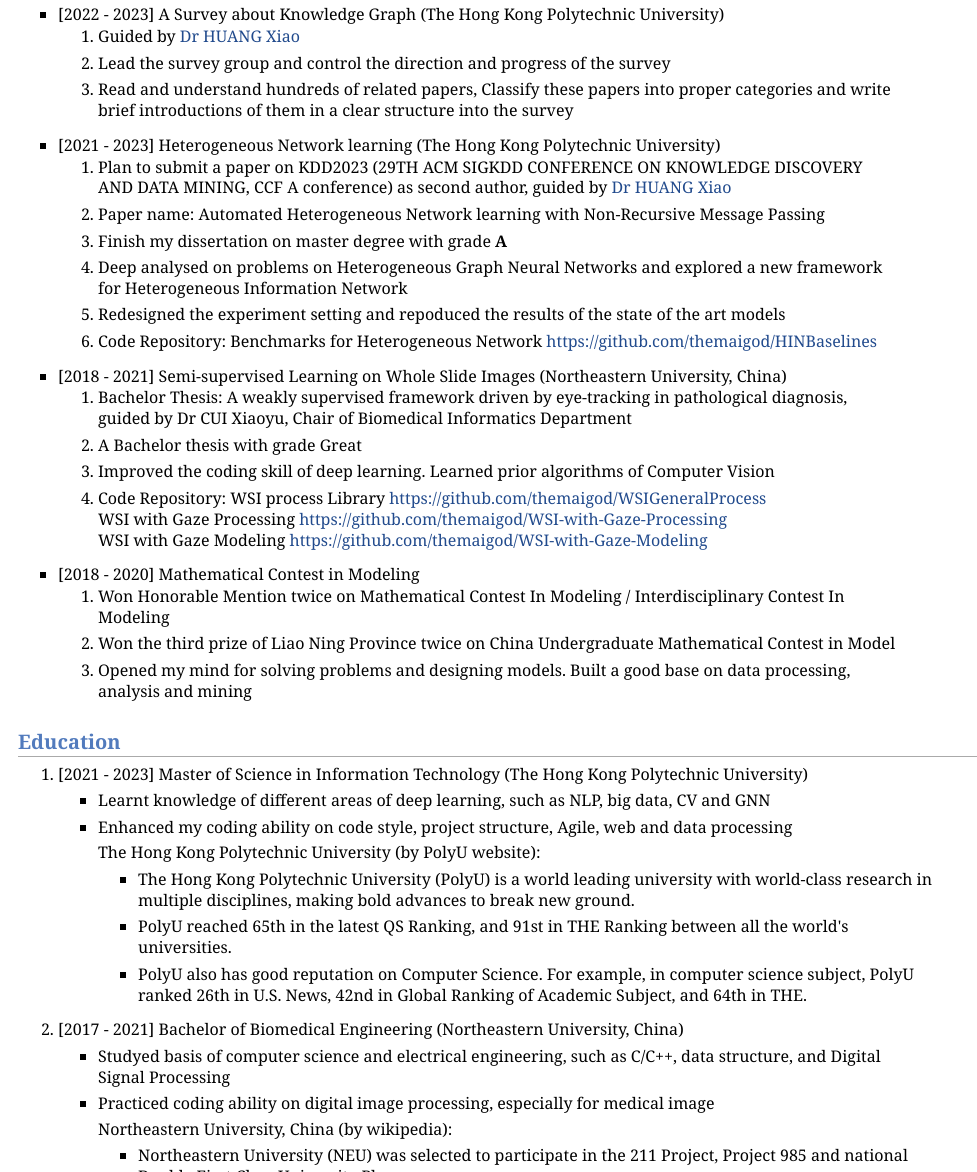
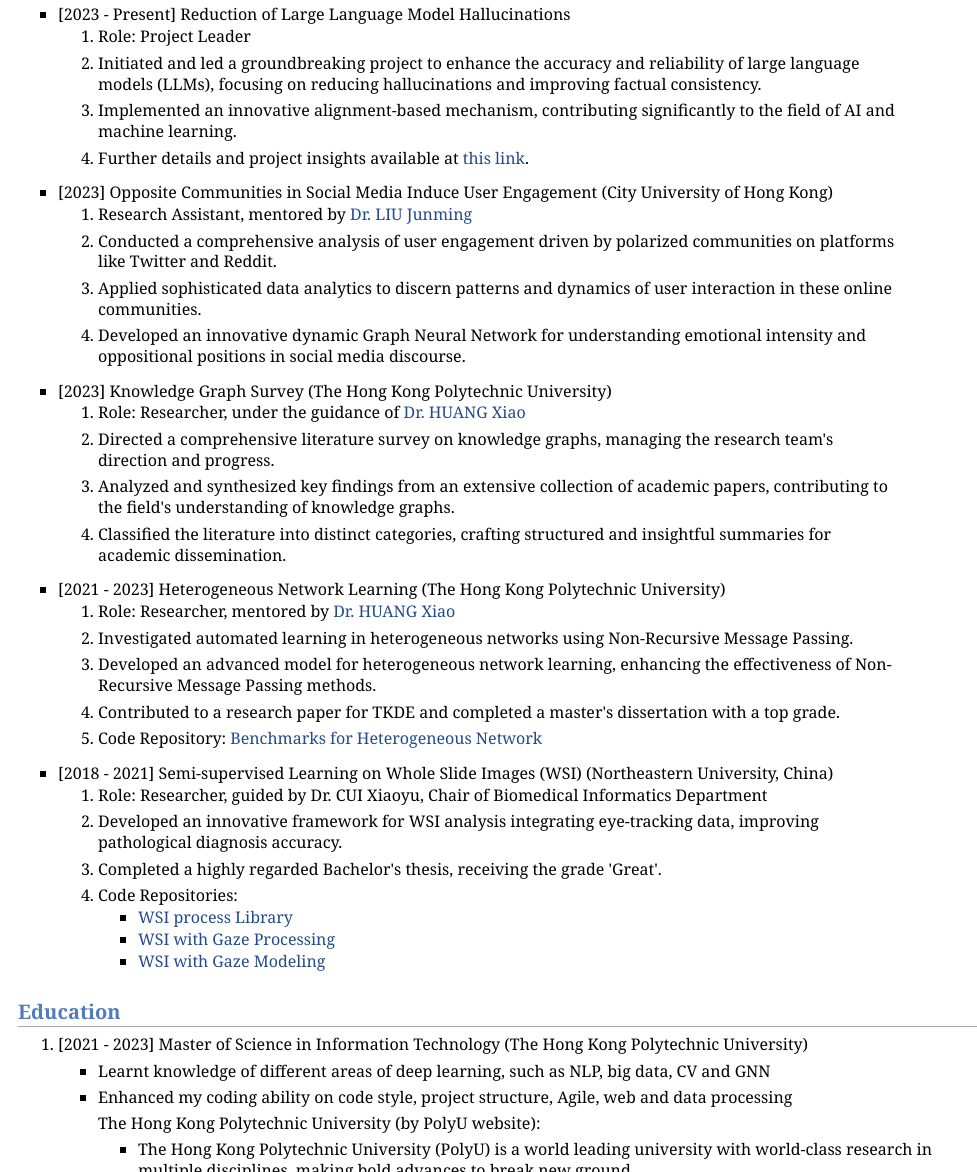
Before and after one commit to themaigod/maiqi.jiang.github.io, a plain HTML site: page index.html in a window 1280 px wide. Shown: the part 480-1652 px from the top of the page, without its empty margins (0-977 px from the left). Drawn offline with Linux system fonts and the light colour scheme.

Commit message:
Update index.html for new experiments

```diff
--- a/index.html
+++ b/index.html
@@ -42,7 +42,7 @@
             <p><a href="JIANG Maiqi CV 17-1-2023.pdf">Check My CV PDF Here</a></p>
 
             <h2>Experience</h2>
-            <ul>
+<!--             <ul>
                  <li><p>[2022 - 2023] A Survey about Knowledge Graph (The Hong Kong Polytechnic University)<br /></p>
                     <ol>
                         <li><p>Guided by <a href="https://www4.comp.polyu.edu.hk/~xiaohuang/">Dr HUANG Xiao</a></p></li>
@@ -75,6 +75,61 @@
                         <li><p>Opened my mind for solving problems and designing models. Built a good base on data processing, analysis and mining</p></li>
                     </ol>
             </ul>
+ -->
+        <ul>
+    <li>
+        <p>[2023 - Present] Reduction of Large Language Model Hallucinations<br /></p>
+        <ol>
+            <li><p>Role: Project Leader</p></li>
+            <li><p>Initiated and led a groundbreaking project to enhance the accuracy and reliability of large language models (LLMs), focusing on reducing hallucinations and improving factual consistency.</p></li>
+            <li><p>Implemented an innovative alignment-based mechanism, contributing significantly to the field of AI and machine learning.</p></li>
+            <li><p>Further details and project insights available at <a href="https://www.overleaf.com/read/vnhrkzvzzwdn#19372">this link</a>.</p></li>
+        </ol>
+    </li>
+    <li>
+        <p>[2023] Opposite Communities in Social Media Induce User Engagement (City University of Hong Kong)<br /></p>
+        <ol>
+            <li><p>Research Assistant, mentored by <a href="http://www.is.cityu.edu.hk/staff/junmiliu/">Dr. LIU Junming</a></p></li>
+            <li><p>Conducted a comprehensive analysis of user engagement driven by polarized communities on platforms like Twitter and Reddit.</p></li>
+            <li><p>Applied sophisticated data analytics to discern patterns and dynamics of user interaction in these online communities.</p></li>
+            <li><p>Developed an innovative dynamic Graph Neural Network for understanding emotional intensity and oppositional positions in social media discourse.</p></li>
+        </ol>
+    </li>
+    <li>
+        <p>[2023] Knowledge Graph Survey (The Hong Kong Polytechnic University)<br /></p>
+        <ol>
+            <li><p>Role: Researcher, under the guidance of <a href="https://www4.comp.polyu.edu.hk/~xiaohuang/">Dr. HUANG Xiao</a></p></li>
+            <li><p>Directed a comprehensive literature survey on knowledge graphs, managing the research team's direction and progress.</p></li>
+            <li><p>Analyzed and synthesized key findings from an extensive collection of academic papers, contributing to the field's understanding of knowledge graphs.</p></li>
+            <li><p>Classified the literature into distinct categories, crafting structured and insightful summaries for academic dissemination.</p></li>
+        </ol>
+    </li>
+    <li>
+        <p>[2021 - 2023] Heterogeneous Network Learning (The Hong Kong Polytechnic University)<br /></p>
+        <ol>
+            <li><p>Role: Researcher, mentored by <a href="https://www4.comp.polyu.edu.hk/~xiaohuang/">Dr. HUANG Xiao</a></p></li>
+            <li><p>Investigated automated learning in heterogeneous networks using Non-Recursive Message Passing.</p></li>
+            <li><p>Developed an advanced model for heterogeneous network learning, enhancing the effectiveness of Non-Recursive Message Passing methods.</p></li>
+            <li><p>Contributed to a research paper for TKDE and completed a master's dissertation with a top grade.</p></li>
+            <li><p>Code Repository: <a href="https://github.com/themaigod/HINBaselines">Benchmarks for Heterogeneous Network</a></p></li>
+        </ol>
+    </li>
+    <li>
+        <p>[2018 - 2021] Semi-supervised Learning on Whole Slide Images (WSI) (Northeastern University, China)<br /></p>
+        <ol>
+            <li><p>Role: Researcher, guided by Dr. CUI Xiaoyu, Chair of Biomedical Informatics Department</p></li>
+            <li><p>Developed an innovative framework for WSI analysis integrating eye-tracking data, improving pathological diagnosis accuracy.</p></li>
+            <li><p>Completed a highly regarded Bachelor's thesis, receiving the grade 'Great'.</p></li>
+            <li><p>Code Repositories:
+                <ul>
+                    <li><a href="https://github.com/themaigod/WSIGeneralProcess">WSI process Library</a></li>
+                    <li><a href="https://github.com/themaigod/WSI-with-Gaze-Processing">WSI with Gaze Processing</a></li>
+                    <li><a href="https://github.com/themaigod/WSI-with-Gaze-Modeling">WSI with Gaze Modeling</a></li>
+                </ul>
+            </p></li>
+        </ol>
+    </li>
+</ul>
 
 
 
```
